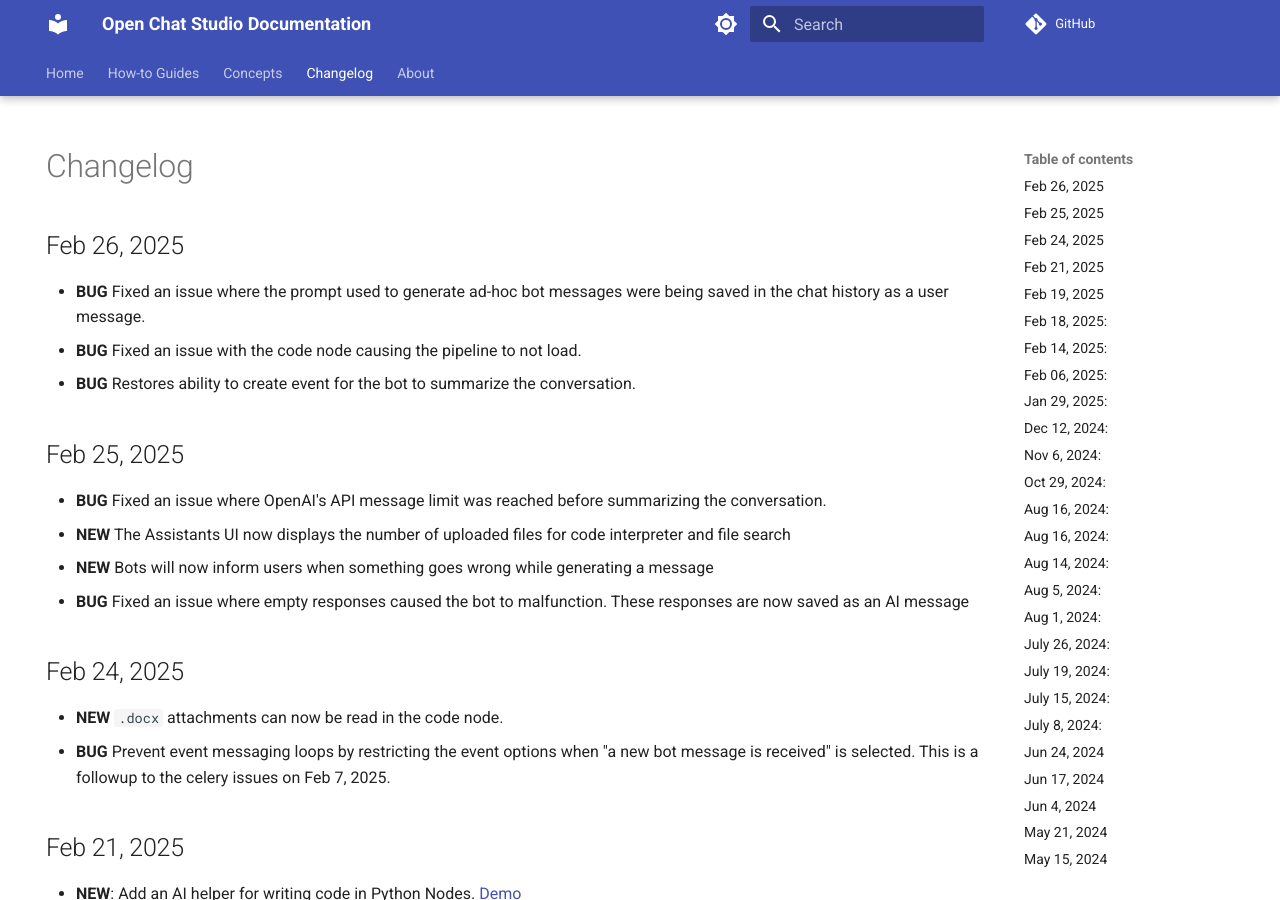
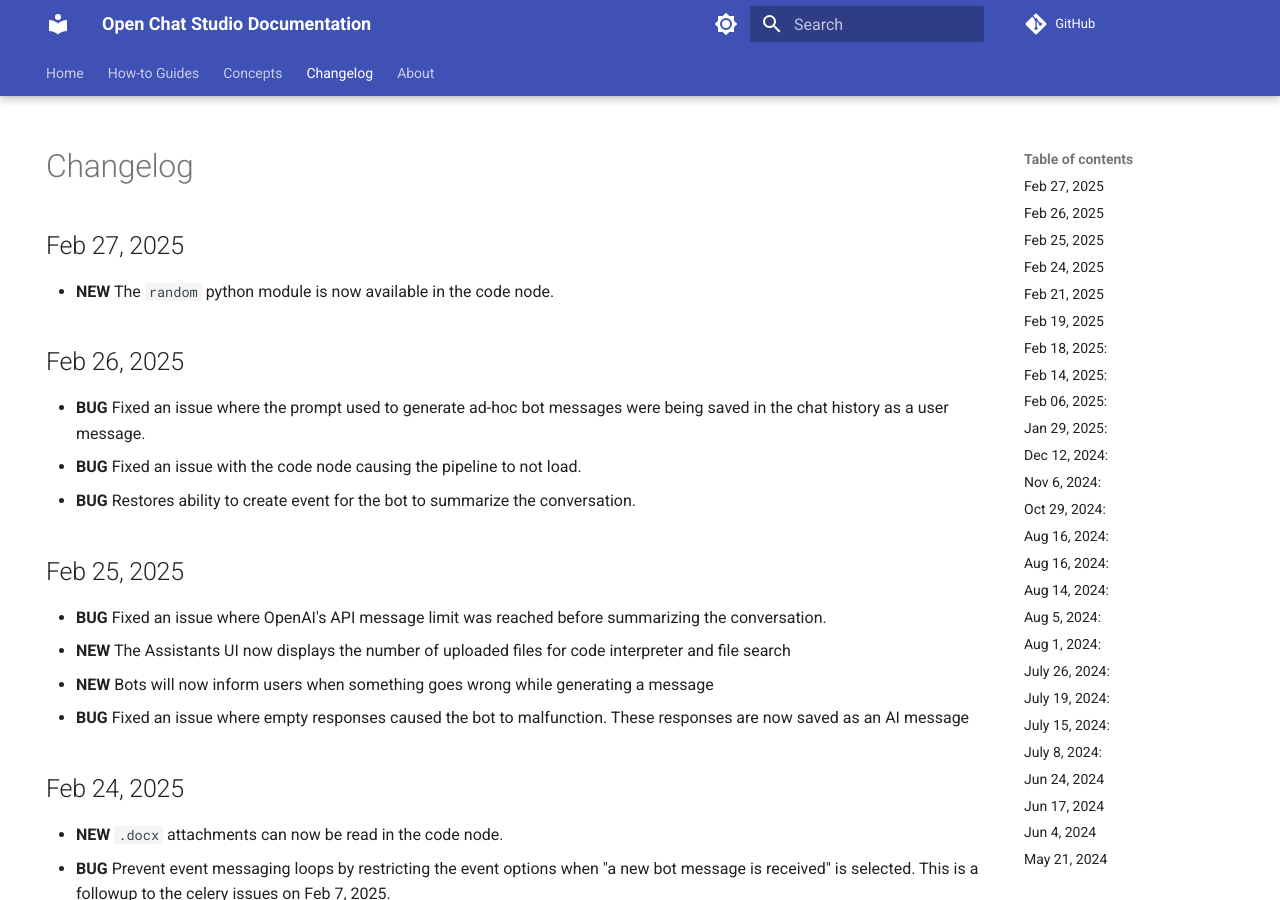
Before and after one commit to dimagi/open-chat-studio-docs, an MkDocs documentation site: the page built from docs/changelog.md, in a window 1280 px wide and 900 px high. Built offline with MkDocs 1.6.1 and Material for MkDocs 9.7.7, drawn with Linux system fonts in a browser that asks for light colours; emoji names are drawn with the system emoji font; a script that is not in the unit is left out; comment, search, counter and statistics services are not loaded.

Commit message:
Update changelog

```diff
--- a/docs/changelog.md
+++ b/docs/changelog.md
@@ -4,6 +4,9 @@
 ---
 
 # Changelog
+
+## Feb 27, 2025
+* **NEW** The `random` python module is now available in the code node.
 
 ## Feb 26, 2025
 * **BUG** Fixed an issue where the prompt used to generate ad-hoc bot messages were being saved in the chat history as a user message.
```
